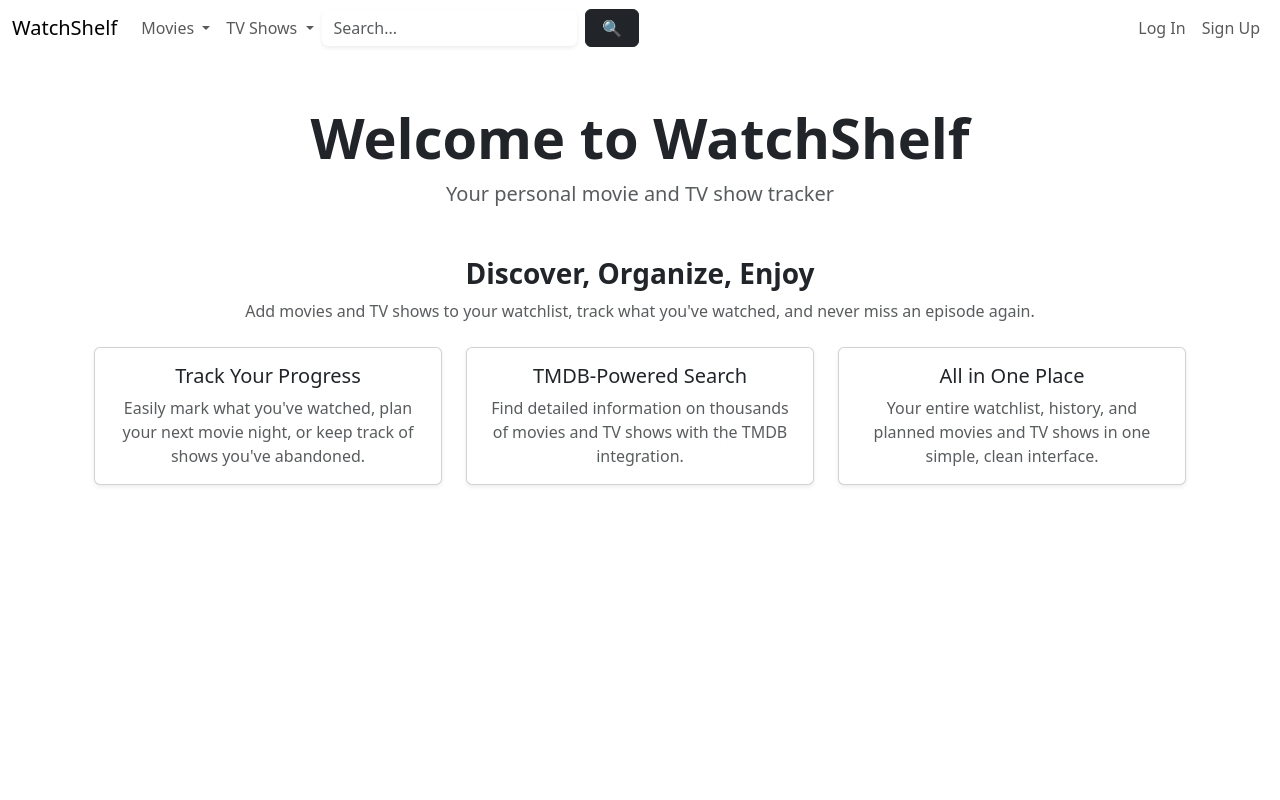
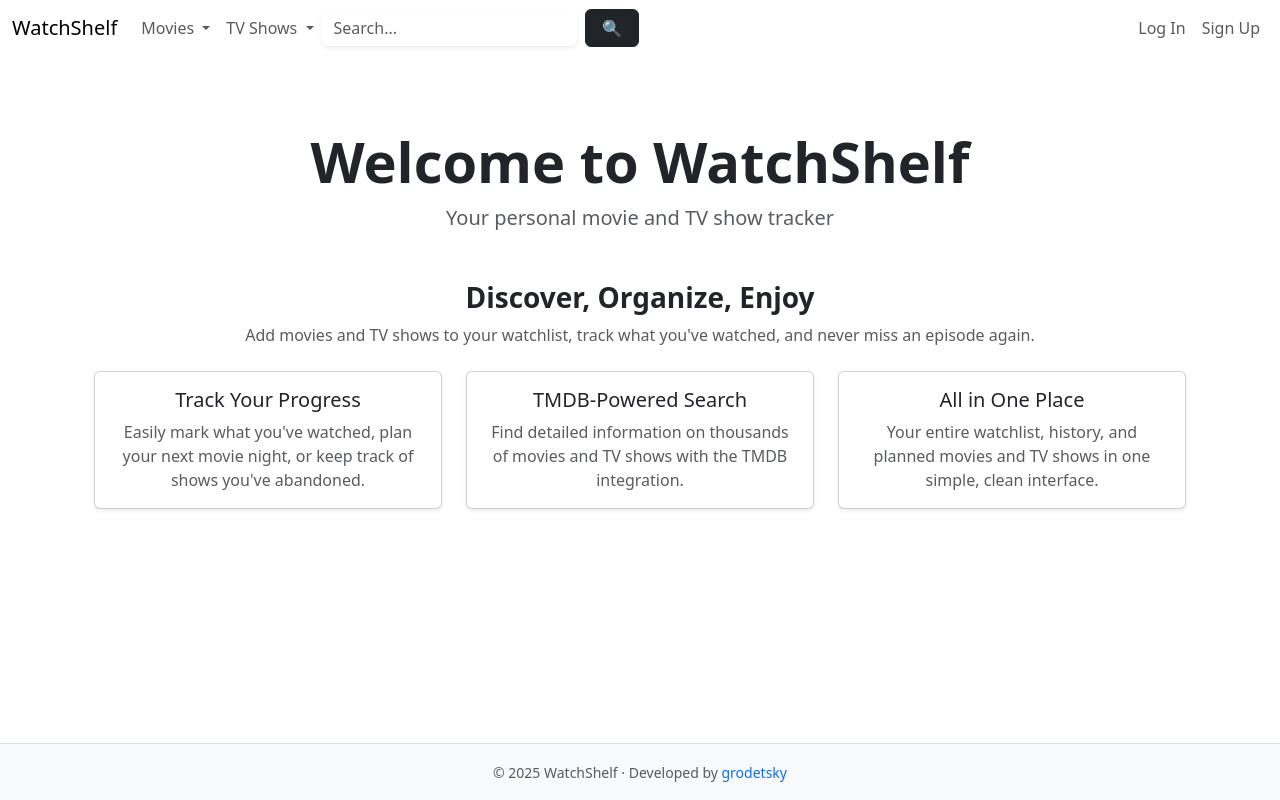
Before and after one commit to grodetsky/WatchShelf, a Django app: page / in a window 1280 px wide. Run offline with Django 5.2, Linux system fonts and the light colour scheme.

Commit message:
Add user notifications and minor UI enhancements

```diff
--- /dev/null
+++ b/library/static/library/css/base.css
@@ -0,0 +1,16 @@
+html, body {
+    height: 100%;
+}
+
+body {
+    display: flex;
+    flex-direction: column;
+}
+
+.container-wrapper {
+    flex: 1 0 auto;
+}
+
+footer {
+    flex-shrink: 0;
+}
--- a/library/templates/base.html
+++ b/library/templates/base.html
@@ -1,3 +1,4 @@
+{% load static %}
 <!DOCTYPE html>
 <html lang="en">
 <head>
@@ -6,6 +7,7 @@
     <title>{% block title %}WatchShelf{% endblock %}</title>
     <link rel="stylesheet" href="https://cdn.jsdelivr.net/npm/bootstrap@5.3.0/dist/css/bootstrap.min.css">
     <link rel="stylesheet" href="https://cdn.jsdelivr.net/npm/bootstrap-icons@1.10.5/font/bootstrap-icons.css"/>
+    <link rel="stylesheet" href="{% static 'library/css/base.css' %}">
     {% block extra_css %}{% endblock %}
 </head>
 <body>
@@ -82,12 +84,51 @@
         </div>
     </nav>
 
-    <div class="container">
-        {% block content %}
-        {% endblock %}
+    <div class="container-wrapper">
+        <div class="container">
+            {% block content %}
+            {% endblock %}
+        </div>
+    </div>
+
+    <footer class="bg-light text-center text-muted py-3 border-top">
+        <div class="container">
+            <small>
+                © 2025 WatchShelf · Developed by
+                <a href="https://github.com/grodetsky" target="_blank" class="text-decoration-none">
+                    grodetsky
+                </a>
+            </small>
+        </div>
+    </footer>
+
+    <div class="toast-container position-fixed top-0 end-0 p-3" style="z-index: 1080">
+      {% if messages %}
+        {% for message in messages %}
+          <div class="toast align-items-center border-0 text-white {% if message.tags == 'success' %}bg-success{% elif message.tags == 'error' %}bg-danger{% elif message.tags == 'warning' %}bg-warning text-dark{% else %}bg-dark{% endif %}"
+               role="alert" aria-live="assertive" aria-atomic="true"
+               data-bs-autohide="true" data-bs-delay="3000">
+            <div class="d-flex">
+              <div class="toast-body">
+                {{ message }}
+              </div>
+              <button type="button" class="btn-close {% if message.tags in 'success,error' %}btn-close-white{% endif %} me-2 m-auto" data-bs-dismiss="toast" aria-label="Close"></button>
+            </div>
+          </div>
+        {% endfor %}
+      {% endif %}
     </div>
 
     <script src="https://cdn.jsdelivr.net/npm/bootstrap@5.3.0/dist/js/bootstrap.bundle.min.js"></script>
+    <script>
+      document.addEventListener('DOMContentLoaded', function () {
+        var toastElList = [].slice.call(document.querySelectorAll('.toast'));
+        toastElList.forEach(function (toastEl) {
+          var t = new bootstrap.Toast(toastEl);
+          t.show();
+        });
+      });
+    </script>
     {% block extra_js %}{% endblock %}
 </body>
 </html>
--- a/library/views.py
+++ b/library/views.py
@@ -2,6 +2,7 @@
 from django.http import Http404
 from django.contrib.auth import login
 from django.contrib.auth.decorators import login_required
+from django.contrib import messages
 from django.db import transaction
 from .forms import SignUpForm
 from .models import MediaItem, UserItem, Collection
@@ -52,6 +53,16 @@
         'airing_today': 'Airing Today'
     }
     return category_names.get(category, category.replace('_', ' ').title())
+
+
+def get_media_title(media_type, media_id):
+    try:
+        details = get_media_details(media_type, media_id)
+        if details:
+            return getattr(details, 'title', None) or getattr(details, 'name', 'Unknown')
+    except:
+        pass
+    return 'Unknown'
 
 
 def process_crew_data(details, media_type):
@@ -331,6 +342,7 @@
         raise Http404("Method not allowed")
 
     selected_status = request.POST.get('status')
+    media_title = get_media_title(media_type, media_id)
 
     with transaction.atomic():
         media_item, _ = MediaItem.objects.get_or_create(
@@ -347,16 +359,25 @@
                 if user_item.is_favorite:
                     user_item.status = None
                     user_item.save(update_fields=['status'])
+                    messages.warning(request, f'Status for "{media_title}" has been cleared')
                 else:
                     user_item.delete()
                     cleanup_unused_media_item(media_item)
+                    messages.error(request, f'"{media_title}" has been deleted from your library')
 
         elif selected_status in dict(UserItem.STATUS_CHOICES):
-            UserItem.objects.update_or_create(
+            user_item, created = UserItem.objects.update_or_create(
                 user=request.user,
                 media_item=media_item,
                 defaults={'status': selected_status}
             )
+
+            status_display = dict(UserItem.STATUS_CHOICES).get(selected_status, selected_status)
+
+            if created:
+                messages.success(request, f'"{media_title}" added to {status_display}')
+            else:
+                messages.success(request, f'Status for "{media_title}" updated to {status_display}')
 
     redirect_url = request.POST.get('redirect_url') or request.META.get('HTTP_REFERER')
     if redirect_url:
@@ -370,6 +391,8 @@
     validate_media_id(media_id)
 
     if request.method == 'POST':
+        media_title = get_media_title(media_type, media_id)
+
         with transaction.atomic():
             media_item, _ = MediaItem.objects.get_or_create(
                 tmdb_id=media_id,
@@ -386,8 +409,13 @@
             if not user_item.is_favorite and not user_item.status:
                 user_item.delete()
                 cleanup_unused_media_item(media_item)
+                messages.error(request, f'"{media_title}" has been removed from favorites')
             else:
                 user_item.save()
+                if user_item.is_favorite:
+                    messages.success(request, f'"{media_title}" added to favorites')
+                else:
+                    messages.warning(request, f'"{media_title}" removed from favorites')
 
     redirect_url = request.POST.get('redirect_url') or request.META.get('HTTP_REFERER')
     if redirect_url:
@@ -404,11 +432,13 @@
         raise Http404("Method not allowed")
 
     media_item = get_object_or_404(MediaItem, tmdb_id=media_id, media_type=media_type)
+    media_title = get_media_title(media_type, media_id)
 
     with transaction.atomic():
         deleted_count, _ = UserItem.objects.filter(user=request.user, media_item=media_item).delete()
         if deleted_count > 0:
             cleanup_unused_media_item(media_item)
+            messages.error(request, f'"{media_title}" has been deleted from your library')
 
     redirect_url = request.POST.get('redirect_url') or request.META.get('HTTP_REFERER')
     if redirect_url:
@@ -515,9 +545,11 @@
 
     name = request.POST.get('name', '').strip()
     if not name:
+        messages.error(request, 'Collection name is required')
         return redirect('profile_status', username=request.user.username, status='collections')
 
     if Collection.objects.filter(user=request.user, name=name).exists():
+        messages.error(request, f'Collection "{name}" already exists')
         return redirect('profile_status', username=request.user.username, status='collections')
 
     add_current_item = request.POST.get('add_current_item') == 'on'
@@ -526,6 +558,7 @@
 
     with transaction.atomic():
         collection = Collection.objects.create(user=request.user, name=name)
+        messages.success(request, f'Collection "{name}" created successfully')
 
         if add_current_item and media_type and media_id:
             try:
@@ -539,6 +572,9 @@
                 )
                 collection.media_items.add(media_item)
                 collection.save(update_fields=['updated_at'])
+
+                media_title = get_media_title(media_type, media_id)
+                messages.success(request, f'"{media_title}" added to collection "{name}"')
             except (ValueError, Http404):
                 pass
 
@@ -551,6 +587,7 @@
         raise Http404("Method not allowed")
 
     collection = get_object_or_404(Collection, id=collection_id, user=request.user)
+    collection_name = collection.name
 
     with transaction.atomic():
         media_items_to_check = list(collection.media_items.all())
@@ -559,6 +596,7 @@
         for media_item in media_items_to_check:
             cleanup_unused_media_item(media_item)
 
+    messages.error(request, f'Collection "{collection_name}" has been deleted')
     return redirect('profile_status', username=request.user.username, status='collections')
 
 
@@ -578,6 +616,7 @@
         return redirect(f"{media_type}_details", media_id=media_id)
 
     collection = get_object_or_404(Collection, id=collection_id, user=request.user)
+    media_title = get_media_title(media_type, media_id)
 
     with transaction.atomic():
         media_item, _ = MediaItem.objects.get_or_create(
@@ -588,9 +627,11 @@
         if media_item in collection.media_items.all():
             collection.media_items.remove(media_item)
             cleanup_unused_media_item(media_item)
+            messages.error(request, f'"{media_title}" removed from collection "{collection.name}"')
         else:
             collection.media_items.add(media_item)
             collection.save(update_fields=['updated_at'])
+            messages.success(request, f'"{media_title}" added to collection "{collection.name}"')
 
     redirect_url = request.POST.get('redirect_url') or request.META.get('HTTP_REFERER')
     if redirect_url:
@@ -606,10 +647,14 @@
     collection = get_object_or_404(Collection, id=collection_id, user=request.user)
     media_item = get_object_or_404(MediaItem, tmdb_id=media_id)
 
+    media_title = get_media_title(media_item.media_type, media_item.tmdb_id)
+
     with transaction.atomic():
         collection.media_items.remove(media_item)
         collection.save(update_fields=['updated_at'])
         cleanup_unused_media_item(media_item)
+
+    messages.error(request, f'"{media_title}" removed from collection "{collection.name}"')
 
     redirect_url = request.POST.get('redirect_url') or request.META.get('HTTP_REFERER')
     if redirect_url:
@@ -623,6 +668,7 @@
         if form.is_valid():
             user = form.save()
             login(request, user)
+            messages.success(request, f'Welcome to WatchShelf, {user.username}!')
             return redirect("index")
     else:
         form = SignUpForm()
```
